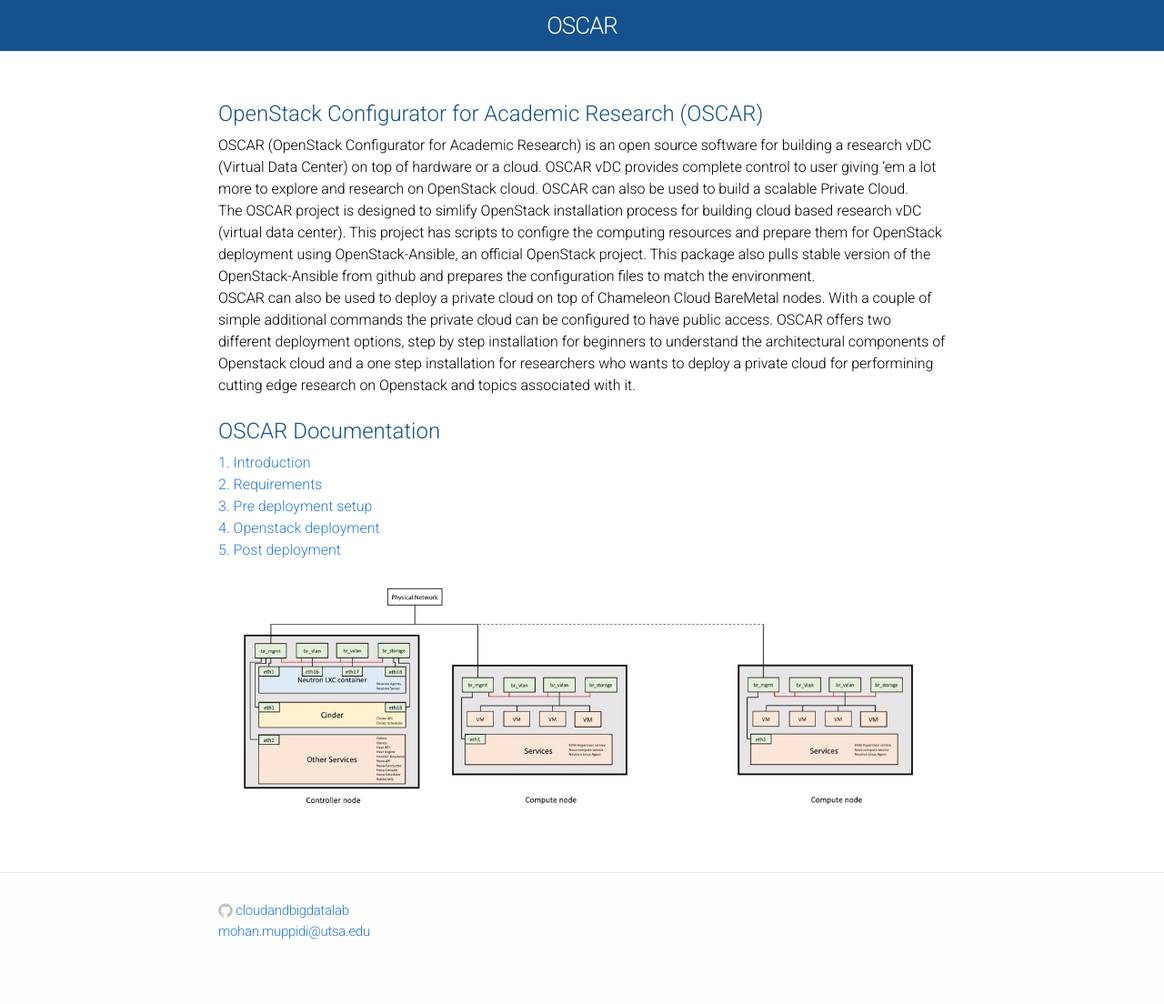
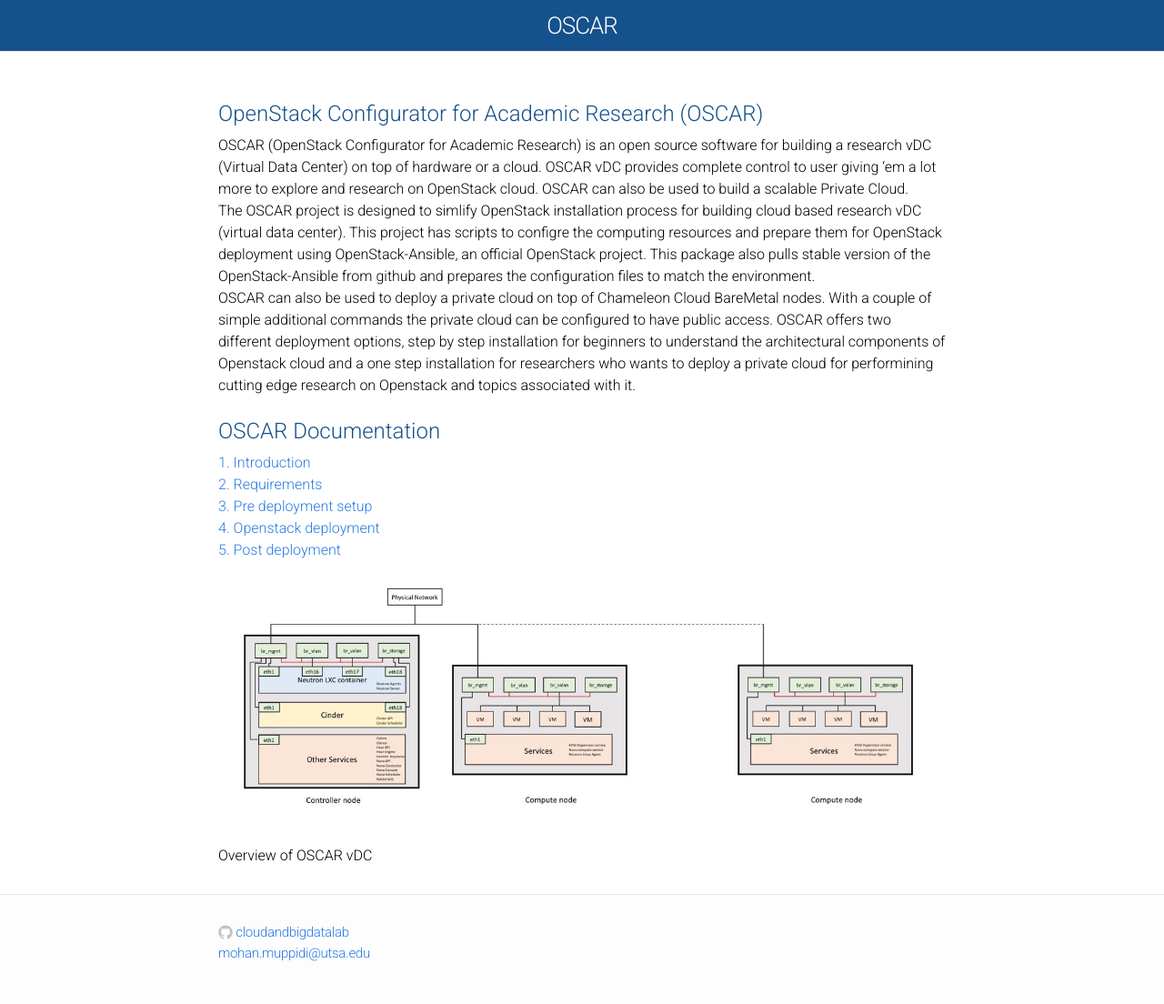
Before and after one commit to cloudandbigdatalab/OSCAR, a Jekyll site: the page built from index.html, in a window 1280 px wide. Shown: the whole page at 91% size. Built offline with Jekyll 4.4.1, drawn with Linux system fonts in a browser that asks for light colours; Markdown is read by kramdown in place of the engine named in the settings; before the commit the page ends 1080 px from its top, so only the background shows below that.

Commit message:
Update index.html

```diff
--- a/index.html
+++ b/index.html
@@ -69,3 +69,7 @@
       <img src="https://github.com/cloudandbigdatalab/OSCAR/blob/gh-pages/assets/figures/Slide7.jpg?raw=True" width="100%">
       <!--<img src="https://github.com/cloudandbigdatalab/OSCAR/blob/gh-pages/assets/figures/Slide7.jpg?raw=True" width="100%">-->
 </div>
+
+<div class="body">
+       Overview of OSCAR vDC
+</div>
```
